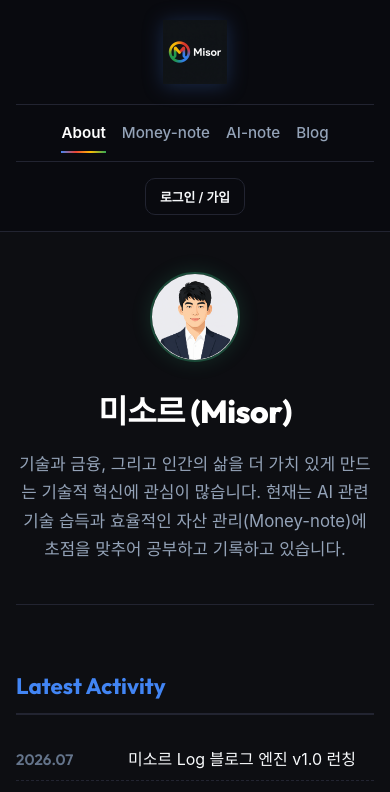
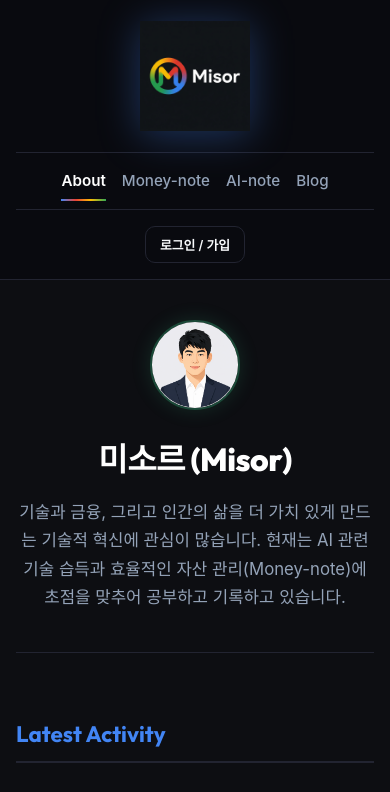
Before and after one commit to hacks0921/supabase-blog, a plain HTML site: page index.html in a window 390 px wide. Shown: the top 792 px of the page. Drawn offline with nearby package versions, Linux system fonts and the light colour scheme; files whose address does not match are found by name; a web font is replaced by a local one.

Commit message:
feat: 상단 로고 크기 기존 대비 4배 확대(220px) 및 브라우저 파비콘 순수 원형 M 아이콘 단독 적용

```diff
--- a/index.html
+++ b/index.html
@@ -6,10 +6,10 @@
   <title>미소르 Log | 나만의 모던 블로그 & 게시판</title>
   <meta name="description" content="Supabase와 Vanilla JS로 만든 모던한 벨로그 스타일 다크 테마 블로그 & 게시판 웹앱입니다.">
 
-  <!-- Favicon Icons -->
-  <link rel="icon" type="image/png" href="logo.png">
-  <link rel="shortcut icon" type="image/png" href="logo.png">
-  <link rel="apple-touch-icon" href="logo.png">
+  <!-- Favicon Icons (Icon Only) -->
+  <link rel="icon" type="image/png" href="favicon.png">
+  <link rel="shortcut icon" type="image/png" href="favicon.png">
+  <link rel="apple-touch-icon" href="favicon.png">
 
   <!-- CSS Link -->
   <link rel="stylesheet" href="style.css?v=1.0.3">
--- a/style.css
+++ b/style.css
@@ -95,7 +95,7 @@ a {
 .header-container {
   max-width: 1200px;
   margin: 0 auto;
-  padding: 1rem 2rem;
+  padding: 1.5rem 2rem;
   display: flex;
   justify-content: space-between;
   align-items: center;
@@ -105,21 +105,31 @@ a {
   display: flex;
   align-items: center;
   cursor: pointer;
-  height: 72px;
+  height: 240px;
 }
 
 .logo-img {
-  height: 64px;
-  max-height: 70px;
+  height: 220px;
+  max-height: 250px;
   width: auto;
   object-fit: contain;
   transition: transform 0.2s ease, filter 0.2s ease;
-  filter: drop-shadow(0 2px 10px rgba(66, 133, 244, 0.25));
+  filter: drop-shadow(0 4px 20px rgba(66, 133, 244, 0.35));
 }
 
 .logo-img:hover {
-  transform: scale(1.05);
-  filter: drop-shadow(0 4px 15px rgba(66, 133, 244, 0.45));
+  transform: scale(1.03);
+  filter: drop-shadow(0 8px 25px rgba(66, 133, 244, 0.55));
+}
+
+@media (max-width: 768px) {
+  .logo {
+    height: 120px;
+  }
+  .logo-img {
+    height: 110px;
+    max-height: 120px;
+  }
 }
 
 .main-nav {
```
Also changed, not shown: favicon.png (added).
